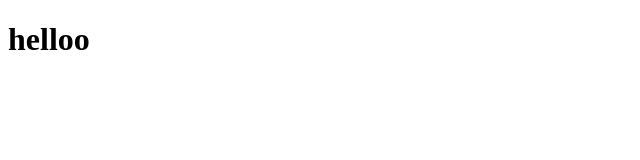
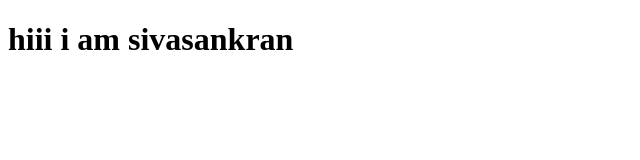
Before and after one commit to sankarmuthamil/git-sample, a plain HTML site: page index.html in a window 1280 px wide. Shown: the whole page, without its empty margins (0-640 px from the left). Drawn offline with Linux system fonts and the light colour scheme.

Commit message:
third  commit

```diff
--- a/index.html
+++ b/index.html
@@ -7,6 +7,6 @@
         <title>Package</title>
     </head>
     <body>
-        <h1> helloo </h1>
+        <h1> hiii i am sivasankran</h1>
     </body>
 </html>
```
